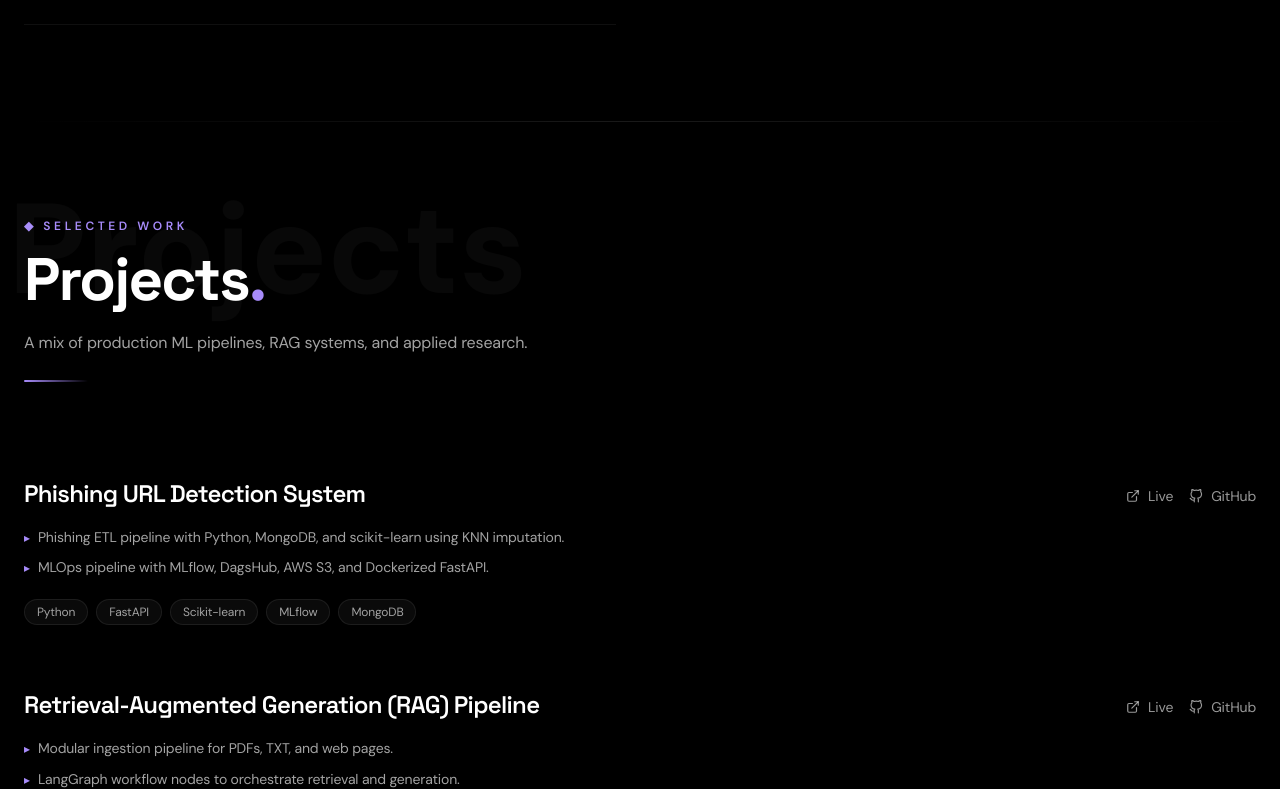
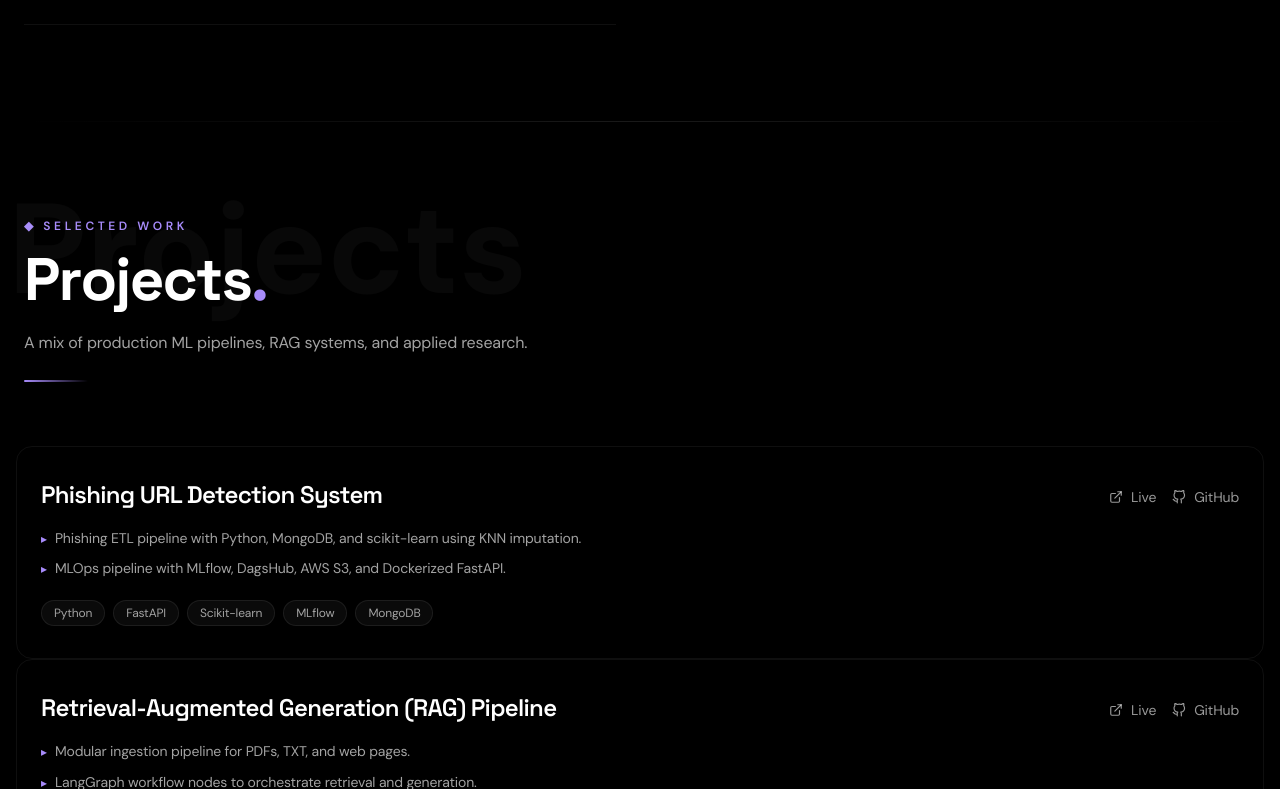
Before and after one commit to saffronhamid/portfolio-website, a Next.js app: page / in a window 1280 px wide. Shown: the part 2666-3455 px from the top of the page. Built offline with nearby package versions, Linux system fonts and the light colour scheme.

Commit message:
feat: Implement TiltCard component with mouse tilt effect

```diff
--- a/app/components/ProjectCard.tsx
+++ b/app/components/ProjectCard.tsx
@@ -1,5 +1,6 @@
 "use client";
 
+import { useRef, useState } from "react";
 import { motion, useReducedMotion } from "framer-motion";
 import { FiExternalLink, FiGithub } from "react-icons/fi";
 
@@ -15,13 +16,46 @@ type Project = {
 
 export default function ProjectCard({ project, index = 0 }: { project: Project; index?: number }) {
   const prefersReduced = useReducedMotion();
+  const ref = useRef<HTMLDivElement>(null);
+  const [mousePos, setMousePos] = useState({ x: 0, y: 0 });
+  const [isHovered, setIsHovered] = useState(false);
+
+  const handleMouseMove = (e: React.MouseEvent<HTMLDivElement>) => {
+    if (!ref.current || prefersReduced) return;
+    const rect = ref.current.getBoundingClientRect();
+    setMousePos({
+      x: e.clientX - rect.left,
+      y: e.clientY - rect.top,
+    });
+  };
 
   const card = (
-    <div className="group relative py-8 border-b border-white/[0.06] last:border-b-0 hover:bg-white/[0.02] transition-colors duration-500 px-2 -mx-2 rounded-lg">
+    <div
+      ref={ref}
+      className="group relative py-8 px-6 -mx-2 rounded-2xl border border-white/[0.06] hover:border-white/[0.12] transition-colors duration-500 overflow-hidden"
+      onMouseMove={handleMouseMove}
+      onMouseEnter={() => setIsHovered(true)}
+      onMouseLeave={() => setIsHovered(false)}
+    >
+      {/* Mouse-following spotlight */}
+      {!prefersReduced && (
+        <div
+          className="absolute pointer-events-none transition-opacity duration-300"
+          style={{
+            left: mousePos.x - 150,
+            top: mousePos.y - 150,
+            width: 300,
+            height: 300,
+            background: "radial-gradient(circle, rgba(167,139,250,0.08) 0%, transparent 70%)",
+            opacity: isHovered ? 1 : 0,
+          }}
+        />
+      )}
+
       {/* Glow accent on hover */}
-      <div className="absolute -left-3 top-8 w-1 h-0 bg-[#a78bfa] rounded-full group-hover:h-12 transition-all duration-500" />
+      <div className="absolute -left-1 top-8 w-1 h-0 bg-[#a78bfa] rounded-full group-hover:h-12 transition-all duration-500 shadow-[0_0_12px_rgba(167,139,250,0.6)]" />
 
-      <div className="flex flex-col lg:flex-row lg:items-start lg:justify-between gap-6">
+      <div className="flex flex-col lg:flex-row lg:items-start lg:justify-between gap-6 relative z-10">
         <div className="flex-1">
           <h3 className="text-2xl font-semibold text-white group-hover:text-[#a78bfa] transition-colors duration-300">
             {project.title}
@@ -38,7 +72,7 @@ export default function ProjectCard({ project, index = 0 }: { project: Project;
             {project.tech.map((item) => (
               <span
                 key={item}
-                className="px-3 py-1 text-xs text-muted-foreground bg-white/[0.04] border border-white/[0.08] rounded-full"
+                className="px-3 py-1 text-xs text-muted-foreground bg-white/[0.04] border border-white/[0.08] rounded-full hover:bg-[#a78bfa]/10 hover:border-[#a78bfa]/30 hover:text-[#a78bfa] transition-all duration-300"
               >
                 {item}
               </span>
@@ -47,14 +81,14 @@ export default function ProjectCard({ project, index = 0 }: { project: Project;
         </div>
         <div className="flex gap-4 text-sm text-white/60 lg:pt-2 shrink-0">
           <a
-            className="inline-flex items-center gap-2 hover:text-white transition-colors duration-200"
+            className="inline-flex items-center gap-2 hover:text-[#a78bfa] transition-colors duration-200"
             href={project.links.live}
             aria-label={`Open live project for ${project.title}`}
           >
             <FiExternalLink /> Live
           </a>
           <a
-            className="inline-flex items-center gap-2 hover:text-white transition-colors duration-200"
+            className="inline-flex items-center gap-2 hover:text-[#a78bfa] transition-colors duration-200"
             href={project.links.repo}
             aria-label={`Open repository for ${project.title}`}
           >
@@ -69,10 +103,10 @@ export default function ProjectCard({ project, index = 0 }: { project: Project;
 
   return (
     <motion.div
-      initial={{ opacity: 0, y: 20 }}
+      initial={{ opacity: 0, y: 30 }}
       whileInView={{ opacity: 1, y: 0 }}
       viewport={{ once: true }}
-      transition={{ duration: 0.5, delay: index * 0.15 }}
+      transition={{ duration: 0.6, delay: index * 0.2 }}
     >
       {card}
     </motion.div>
--- a/app/components/SectionHeader.tsx
+++ b/app/components/SectionHeader.tsx
@@ -8,16 +8,30 @@ type SectionHeaderProps = {
   description?: string;
 };
 
+const letterVariants = {
+  hidden: { opacity: 0, y: 20 },
+  visible: (i: number) => ({
+    opacity: 1,
+    y: 0,
+    transition: {
+      delay: i * 0.03,
+      duration: 0.4,
+      ease: [0.2, 0.65, 0.3, 0.9],
+    },
+  }),
+};
+
 export default function SectionHeader({
   title,
   subtitle,
   description,
 }: SectionHeaderProps) {
   const prefersReduced = useReducedMotion();
+  const letters = title.split("");
 
   const content = (
     <div className="mb-16 relative">
-      {/* Large background number / decorative text */}
+      {/* Large background decorative text */}
       <div className="absolute -left-4 -top-8 text-[8rem] font-bold text-white/[0.03] leading-none pointer-events-none select-none hidden lg:block">
         {title}
       </div>
@@ -27,15 +41,55 @@ export default function SectionHeader({
         </p>
       )}
       <h2 className="text-5xl sm:text-6xl font-bold text-white tracking-tight">
-        {title}
-        <span className="text-[#a78bfa]">.</span>
+        {prefersReduced ? (
+          <>
+            {title}
+            <span className="text-[#a78bfa]">.</span>
+          </>
+        ) : (
+          <>
+            {letters.map((letter, i) => (
+              <motion.span
+                key={i}
+                custom={i}
+                variants={letterVariants}
+                initial="hidden"
+                whileInView="visible"
+                viewport={{ once: true, margin: "-10% 0px" }}
+                className="inline-block"
+                style={{ whiteSpace: letter === " " ? "pre" : undefined }}
+              >
+                {letter}
+              </motion.span>
+            ))}
+            <motion.span
+              className="text-[#a78bfa] inline-block"
+              initial={{ opacity: 0, scale: 0 }}
+              whileInView={{ opacity: 1, scale: 1 }}
+              viewport={{ once: true, margin: "-10% 0px" }}
+              transition={{ delay: letters.length * 0.03 + 0.1, duration: 0.4, type: "spring" }}
+            >
+              .
+            </motion.span>
+          </>
+        )}
       </h2>
       {description && (
         <p className="mt-5 max-w-2xl text-base text-muted-foreground leading-relaxed">
           {description}
         </p>
       )}
-      <div className="mt-6 h-[2px] w-16 bg-gradient-to-r from-[#a78bfa] to-transparent rounded-full" />
+      {!prefersReduced ? (
+        <motion.div
+          className="mt-6 h-[2px] bg-gradient-to-r from-[#a78bfa] to-transparent rounded-full"
+          initial={{ width: 0 }}
+          whileInView={{ width: 64 }}
+          viewport={{ once: true, margin: "-10% 0px" }}
+          transition={{ duration: 0.8, delay: 0.3, ease: "easeOut" }}
+        />
+      ) : (
+        <div className="mt-6 h-[2px] w-16 bg-gradient-to-r from-[#a78bfa] to-transparent rounded-full" />
+      )}
     </div>
   );
 
--- a/app/components/SkillGroup.tsx
+++ b/app/components/SkillGroup.tsx
@@ -21,7 +21,7 @@ export default function SkillGroup({
           const item = (
             <span
               key={skill}
-              className="px-4 py-2 text-sm text-muted-foreground bg-white/[0.04] border border-white/[0.08] rounded-full hover:bg-white/[0.1] hover:text-white hover:border-white/20 transition-all duration-300 cursor-default"
+              className="skill-pill px-4 py-2 text-sm text-muted-foreground bg-white/[0.04] border border-white/[0.08] rounded-full hover:bg-[#a78bfa]/10 hover:text-white hover:border-[#a78bfa]/40 hover:shadow-[0_0_20px_rgba(167,139,250,0.15)] transition-all duration-300 cursor-default"
             >
               {skill}
             </span>
@@ -32,11 +32,12 @@ export default function SkillGroup({
           return (
             <motion.span
               key={skill}
-              initial={{ opacity: 0, y: 10 }}
-              whileInView={{ opacity: 1, y: 0 }}
+              initial={{ opacity: 0, y: 14, scale: 0.9 }}
+              whileInView={{ opacity: 1, y: 0, scale: 1 }}
               viewport={{ once: true }}
-              transition={{ duration: 0.3, delay: idx * 0.05 }}
-              className="px-4 py-2 text-sm text-muted-foreground bg-white/[0.04] border border-white/[0.08] rounded-full hover:bg-white/[0.1] hover:text-white hover:border-white/20 transition-all duration-300 cursor-default"
+              transition={{ duration: 0.4, delay: idx * 0.06, type: "spring", stiffness: 200 }}
+              whileHover={{ scale: 1.08, y: -2 }}
+              className="skill-pill px-4 py-2 text-sm text-muted-foreground bg-white/[0.04] border border-white/[0.08] rounded-full hover:bg-[#a78bfa]/10 hover:text-white hover:border-[#a78bfa]/40 hover:shadow-[0_0_20px_rgba(167,139,250,0.15)] transition-colors duration-300 cursor-default"
             >
               {skill}
             </motion.span>
--- /dev/null
+++ b/app/components/TiltCard.tsx
@@ -0,0 +1,62 @@
+"use client";
+
+import { useRef, useState, type ReactNode } from "react";
+import { motion, useReducedMotion } from "framer-motion";
+
+export default function TiltCard({
+  children,
+  className = "",
+}: {
+  children: ReactNode;
+  className?: string;
+}) {
+  const ref = useRef<HTMLDivElement>(null);
+  const [tilt, setTilt] = useState({ rotateX: 0, rotateY: 0 });
+  const [isHovered, setIsHovered] = useState(false);
+  const prefersReduced = useReducedMotion();
+
+  const handleMouseMove = (e: React.MouseEvent<HTMLDivElement>) => {
+    if (!ref.current || prefersReduced) return;
+    const rect = ref.current.getBoundingClientRect();
+    const x = (e.clientX - rect.left) / rect.width - 0.5;
+    const y = (e.clientY - rect.top) / rect.height - 0.5;
+    setTilt({ rotateX: -y * 8, rotateY: x * 8 });
+  };
+
+  const handleMouseLeave = () => {
+    setTilt({ rotateX: 0, rotateY: 0 });
+    setIsHovered(false);
+  };
+
+  if (prefersReduced) {
+    return <div className={className}>{children}</div>;
+  }
+
+  return (
+    <motion.div
+      ref={ref}
+      className={className}
+      onMouseMove={handleMouseMove}
+      onMouseEnter={() => setIsHovered(true)}
+      onMouseLeave={handleMouseLeave}
+      animate={{
+        rotateX: tilt.rotateX,
+        rotateY: tilt.rotateY,
+        scale: isHovered ? 1.02 : 1,
+      }}
+      transition={{ type: "spring", stiffness: 300, damping: 20 }}
+      style={{ transformStyle: "preserve-3d", perspective: 1000 }}
+    >
+      {children}
+      {/* Shine overlay */}
+      <motion.div
+        className="absolute inset-0 rounded-2xl pointer-events-none"
+        animate={{
+          opacity: isHovered ? 0.06 : 0,
+          background: `radial-gradient(circle at ${50 + tilt.rotateY * 6}% ${50 - tilt.rotateX * 6}%, rgba(255,255,255,0.3), transparent 60%)`,
+        }}
+        transition={{ duration: 0.2 }}
+      />
+    </motion.div>
+  );
+}
```
